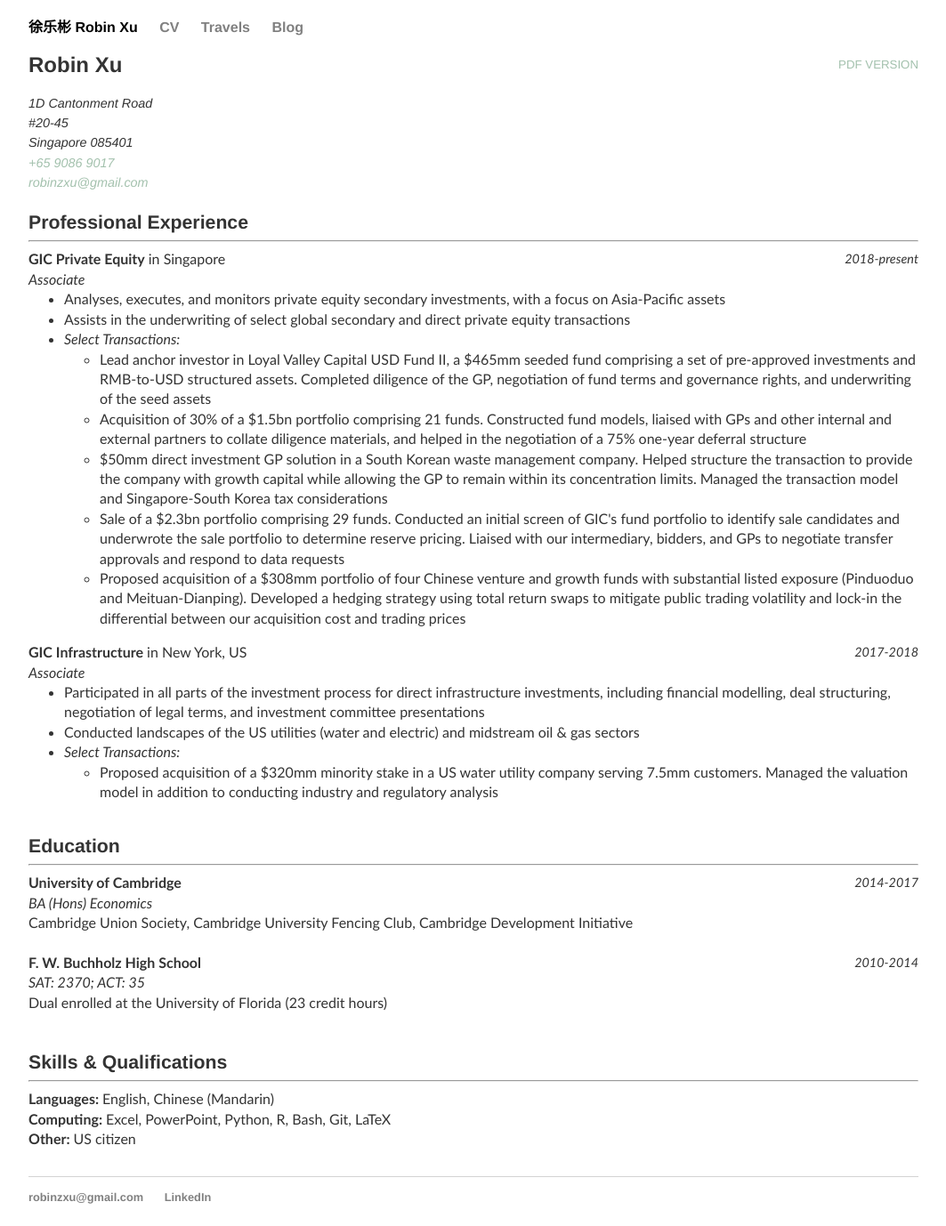
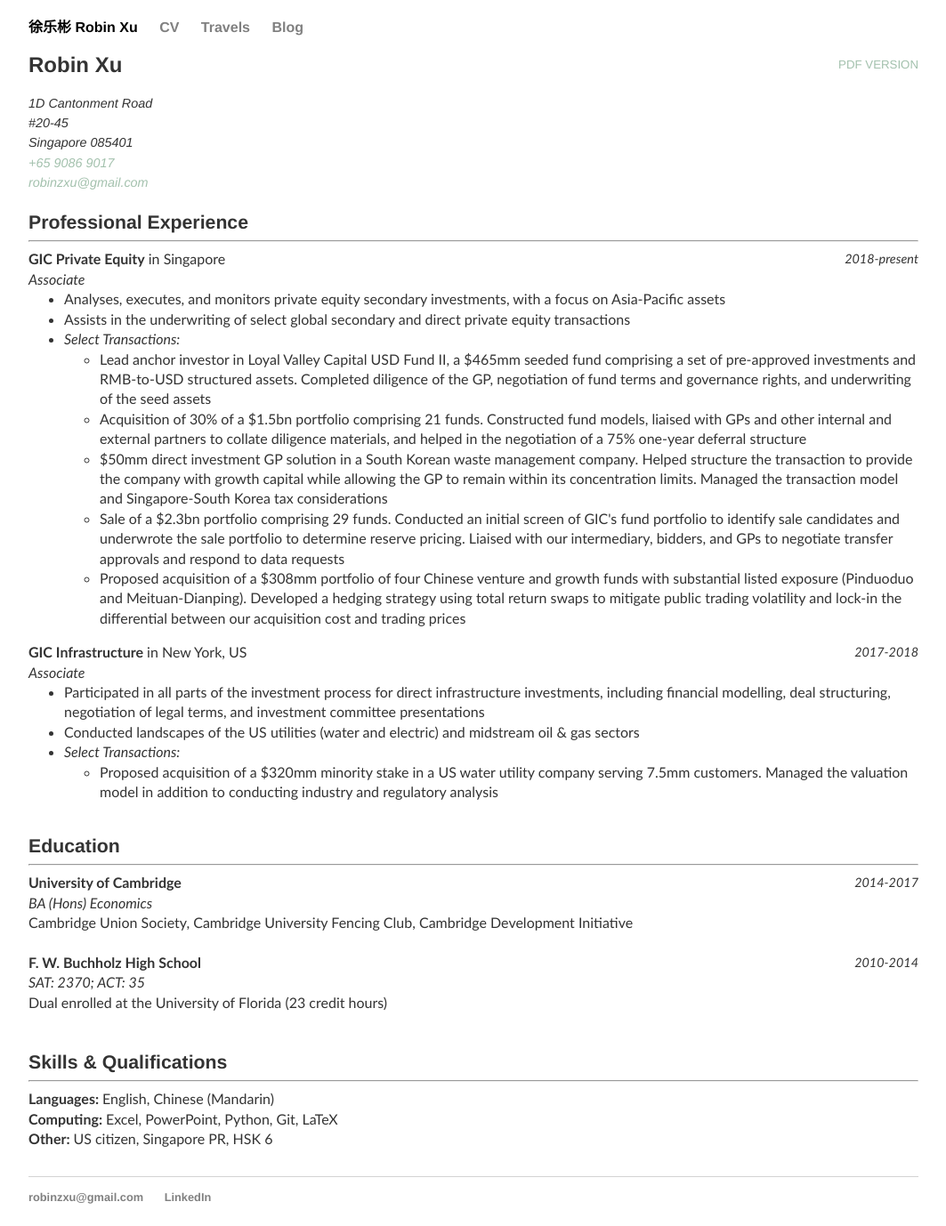
Before and after one commit to robinzxu/robinzxu.github.io, a Jekyll site: the page built from cv/index.html, in a window 1280 px wide. Shown: the whole page at 89% size, without its empty margins (108-1171 px from the left). Built offline with Jekyll 4.4.1, drawn with Linux system fonts in a browser that asks for light colours.

Commit message:
Update index.html

```diff
--- a/cv/index.html
+++ b/cv/index.html
@@ -4,7 +4,7 @@
 ---
 
 <div class="cv">
-<a target="_blank" rel="noopener noreferrer" href="Robin Xu - CV (March 20).pdf" class="download" title="PDF Version">PDF Version</a>
+<a target="_blank" rel="noopener noreferrer" href="Robin Xu - CV (Oct 20).pdf" class="download" title="PDF Version">PDF Version</a>
 
 <h2>Robin Xu</h2>
 
@@ -88,7 +88,7 @@
 
 <h3 style="display:inline;">Skills &amp; Qualifications</h3><br><hr>
 	<b>Languages: </b>English, Chinese (Mandarin)<br>
-	<b>Computing: </b>Excel, PowerPoint, Python, R, Bash, Git, LaTeX<br>
-	<b>Other: </b>US citizen
+	<b>Computing: </b>Excel, PowerPoint, Python, Git, LaTeX<br>
+	<b>Other: </b>US citizen, Singapore PR, HSK 6
 
 </div>
```
